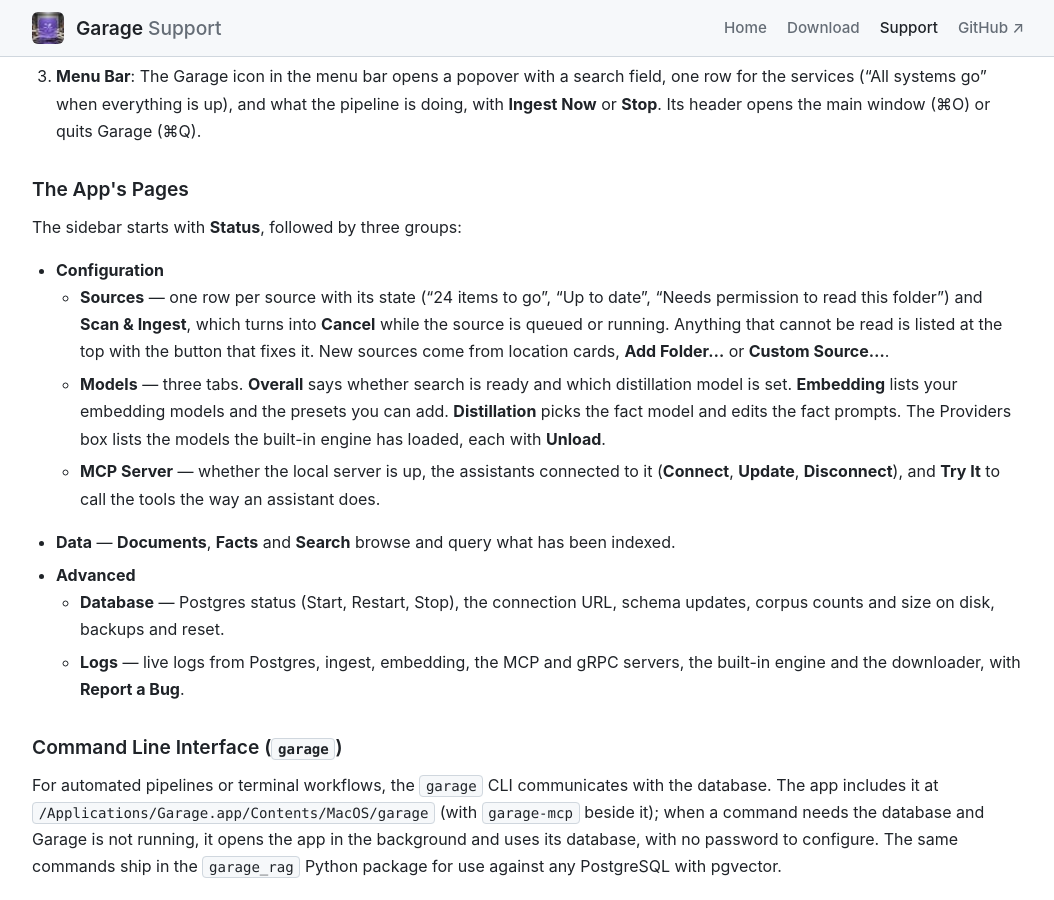
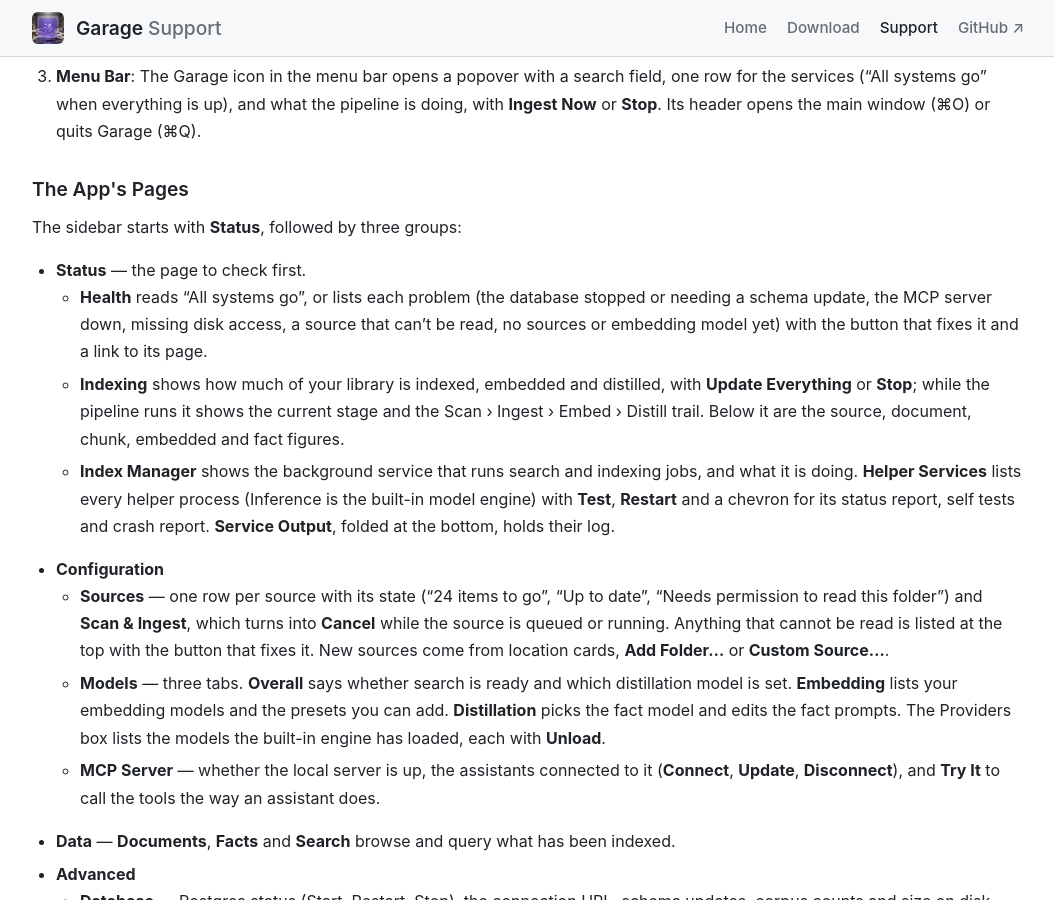
Before and after one commit to rickmark/garage-rag, a Jekyll site: the page built from docs/support/guide.md, in a window 1280 px wide and 900 px high, scrolled down 1766 px. Shown: the whole window, without its empty margins (112-1166 px from the left). Built offline with Jekyll 4.4.1, drawn with Linux system fonts in a browser that asks for light colours.

Commit message:
Document the redesigned Status page
The Status page now leads with Health, Indexing, Index Manager and
Helper Services, with the helpers' output folded at the bottom. The
user guide, the Support Center checklist and macapp/README describe it,
and CLAUDE.md notes where each page's wording lives.

Co-Authored-By: Claude Opus 5.5 (1M context) <noreply@anthropic.com>
Claude-Session: https://claude.ai/code/session_014hnDBmzmrxouRSGPpEkRd6

```diff
--- a/docs/support/guide.md
+++ b/docs/support/guide.md
@@ -60,6 +60,10 @@ Welcome to the comprehensive support guide for **Garage**. This guide covers sys
 
 The sidebar starts with **Status**, followed by three groups:
 
+- **Status** — the page to check first.
+  - **Health** reads "All systems go", or lists each problem (the database stopped or needing a schema update, the MCP server down, missing disk access, a source that can't be read, no sources or embedding model yet) with the button that fixes it and a link to its page.
+  - **Indexing** shows how much of your library is indexed, embedded and distilled, with **Update Everything** or **Stop**; while the pipeline runs it shows the current stage and the Scan › Ingest › Embed › Distill trail. Below it are the source, document, chunk, embedded and fact figures.
+  - **Index Manager** shows the background service that runs search and indexing jobs, and what it is doing. **Helper Services** lists every helper process (Inference is the built-in model engine) with **Test**, **Restart** and a chevron for its status report, self tests and crash report. **Service Output**, folded at the bottom, holds their log.
 - **Configuration**
   - **Sources** — one row per source with its state ("24 items to go", "Up to date", "Needs permission to read this folder") and **Scan & Ingest**, which turns into **Cancel** while the source is queued or running. Anything that cannot be read is listed at the top with the button that fixes it. New sources come from location cards, **Add Folder…** or **Custom Source…**.
   - **Models** — three tabs. **Overall** says whether search is ready and which distillation model is set. **Embedding** lists your embedding models and the presets you can add. **Distillation** picks the fact model and edits the fact prompts. The Providers box lists the models the built-in engine has loaded, each with **Unload**.
```
Also changed, not shown: CLAUDE.md (+2 -0 lines), docs/support/index.md (+1 -1 lines), macapp/README.md.
